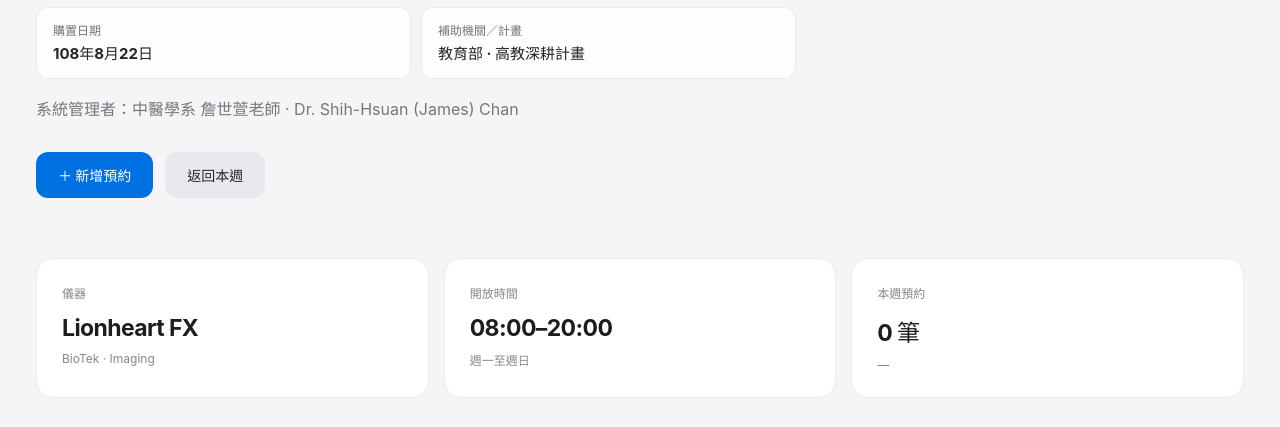
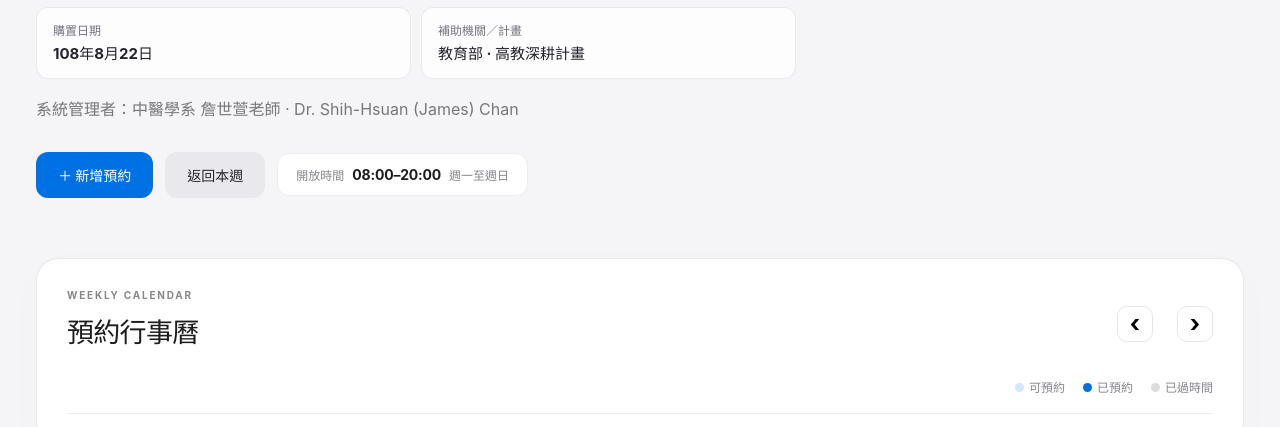
Before and after one commit to jessechan27/lionheart-fx-booking, a plain HTML site: page index.html in a window 1280 px wide. Shown: the part 374-801 px from the top of the page. Drawn offline with nearby package versions, Linux system fonts and the light colour scheme; no server answers.

Commit message:
Simplify homepage: keep only opening hours beside booking buttons
Remove the instrument and weekly-count overview cards and show the
opening hours as a compact chip on the same row as the booking actions.

Co-Authored-By: Claude Opus 5.5 <noreply@anthropic.com>

```diff
--- a/app.js
+++ b/app.js
@@ -42,9 +42,7 @@ async function load(){
 function render(){
  const last=addDays(monday,6);
  $('weekLabel').textContent=`${monday.getFullYear()}/${readable(monday)} — ${readable(last)}`;
- $('weekRange').textContent=`${readable(monday)} – ${readable(last)}`;
  const weekDates=Array.from({length:7},(_,i)=>localDate(addDays(monday,i)));
- $('weeklyCount').textContent=`${bookings.filter(b=>weekDates.includes(b.booking_date)).length} 筆`;
  const nav=$('mobileDayNav');nav.replaceChildren();
  weekDates.forEach((date,i)=>{
   const b=document.createElement('button');b.type='button';b.className='day-pill'+(activeDay===i?' active':'');
--- a/index.html
+++ b/index.html
@@ -20,12 +20,7 @@
   <h1>貴重儀器使用預約登記表</h1>
   <div class="instrument-info" aria-label="儀器基本資料"><div><span>儀器中文名稱</span><strong>細胞影像學分析儀</strong></div><div><span>儀器型號</span><strong>BioTek Lionheart FX</strong></div><div><span>購置日期</span><strong>108年8月22日</strong></div><div><span>補助機關／計畫</span><strong>教育部 · 高教深耕計畫</strong></div></div>
   <p>系統管理者：中醫學系 詹世萱老師 · Dr. Shih-Hsuan (James) Chan</p>
-  <div class="hero-actions"><button class="primary" id="openBooking">＋ 新增預約</button><button class="secondary" id="today">返回本週</button></div>
-</section>
-<section class="overview">
-  <div class="metric"><span>儀器</span><b>Lionheart FX</b><small>BioTek · Imaging</small></div>
-  <div class="metric"><span>開放時間</span><b>08:00–20:00</b><small>週一至週日</small></div>
-  <div class="metric"><span>本週預約</span><b id="weeklyCount">0 筆</b><small id="weekRange">—</small></div>
+  <div class="hero-actions"><button class="primary" id="openBooking">＋ 新增預約</button><button class="secondary" id="today">返回本週</button><div class="hours-chip"><span>開放時間</span><b>08:00–20:00</b><small>週一至週日</small></div></div>
 </section>
 <section class="calendar-card">
   <div class="calendar-head">
--- a/styles.css
+++ b/styles.css
@@ -28,3 +28,10 @@
 .hero>.eyebrow{font-size:clamp(17px,2.1vw,23px);font-weight:750;letter-spacing:.4px;line-height:1.5;color:#237a50}
 .hero>h1{font-size:clamp(27px,3.1vw,42px);letter-spacing:-1.1px;line-height:1.3;margin:12px 0 20px}
 @media(max-width:700px){.hero>.eyebrow{font-size:clamp(16px,4.3vw,20px)}.hero>h1{font-size:clamp(25px,6.2vw,33px);letter-spacing:-.7px}}
+
+/* Opening hours shown inline with the booking buttons */
+.hero-actions{align-items:center;flex-wrap:wrap}
+.hours-chip{display:inline-flex;align-items:baseline;gap:8px;padding:12px 18px;background:#fff;border:1px solid #ededf0;border-radius:12px;font-size:14px;white-space:nowrap}
+.hours-chip span,.hours-chip small{color:#86868b;font-size:12px}
+.hours-chip b{font-weight:650;letter-spacing:-.2px;color:#1d1d1f}
+@media(max-width:700px){.hours-chip{grid-column:1/-1;justify-content:center;padding:11px 14px}}
```
